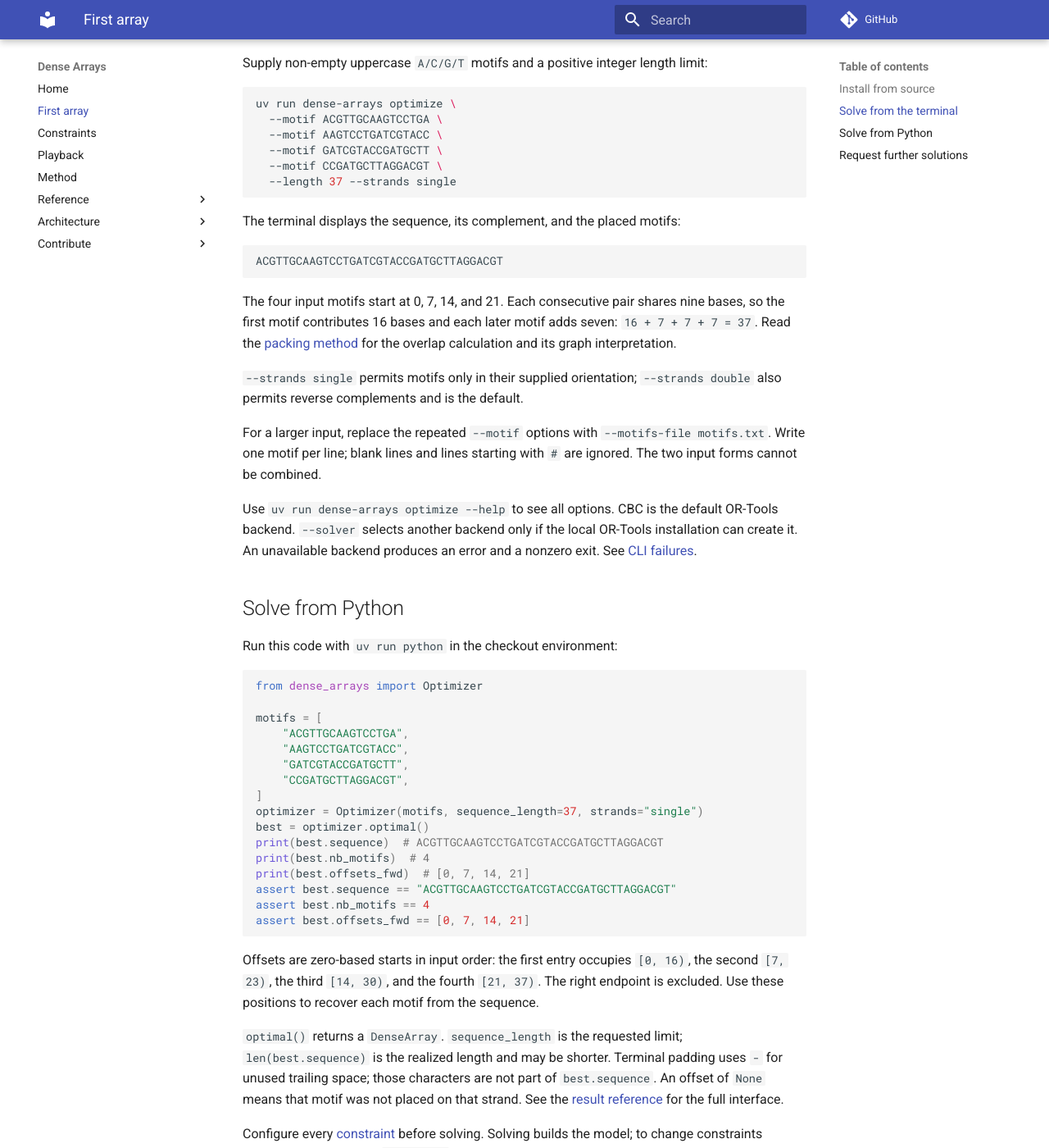
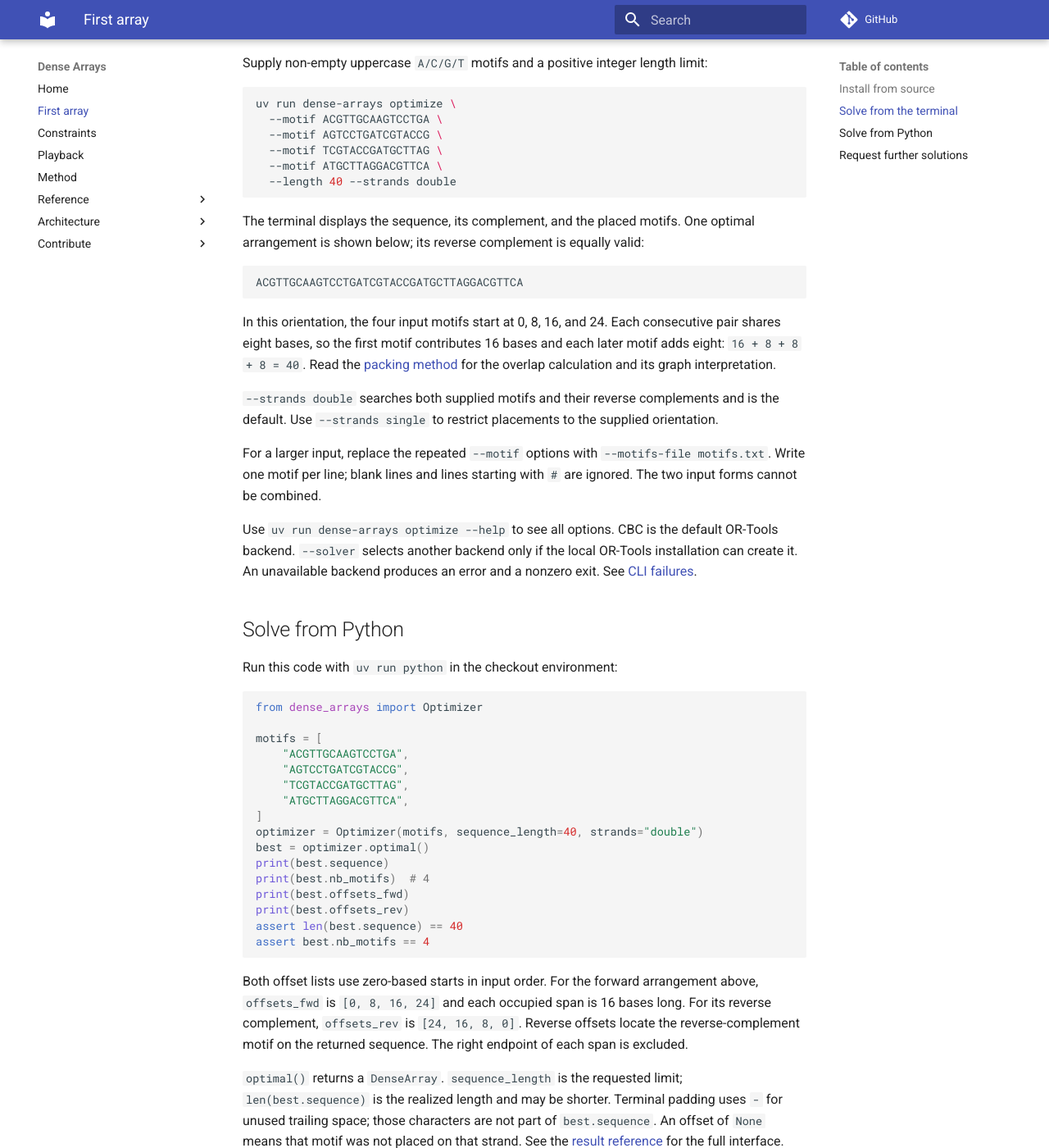
Before and after one commit to e-south/dense-arrays, an MkDocs documentation site: the page built from docs/quickstart.md, in a window 1280 px wide and 1400 px high, scrolled down 612 px. Shown: the whole window at 82% size. Built offline with MkDocs 1.6.1 and Material for MkDocs 9.7.7, drawn with Linux system fonts in a browser that asks for light colours; comment, search, counter and statistics services are not loaded; some of the changed text lies outside the part shown.

Commit message:
Use a 40-base double-strand example and simplify the banner (#17)

````diff
--- a/docs/quickstart.md
+++ b/docs/quickstart.md
@@ -5,7 +5,7 @@ description: Install from source, solve a small CBC example, and read its sequen
 
 # Create your first array
 
-Pack four 16-base motifs into a 37-base sequence, then read where each motif
+Pack four 16-base motifs into a 40-base sequence, then read where each motif
 starts. The compatible overlaps let the motifs share bases. For your own
 library, the length limit may allow only a subset of the motifs to be placed.
 
@@ -32,25 +32,27 @@ Supply non-empty uppercase `A/C/G/T` motifs and a positive integer length limit:
 ```bash
 uv run dense-arrays optimize \
   --motif ACGTTGCAAGTCCTGA \
-  --motif AAGTCCTGATCGTACC \
-  --motif GATCGTACCGATGCTT \
-  --motif CCGATGCTTAGGACGT \
-  --length 37 --strands single
+  --motif AGTCCTGATCGTACCG \
+  --motif TCGTACCGATGCTTAG \
+  --motif ATGCTTAGGACGTTCA \
+  --length 40 --strands double
 ```
 
-The terminal displays the sequence, its complement, and the placed motifs:
+The terminal displays the sequence, its complement, and the placed motifs.
+One optimal arrangement is shown below; its reverse complement is equally valid:
 
 ```text
-ACGTTGCAAGTCCTGATCGTACCGATGCTTAGGACGT
+ACGTTGCAAGTCCTGATCGTACCGATGCTTAGGACGTTCA
 ```
 
-The four input motifs start at 0, 7, 14, and 21. Each consecutive pair shares
-nine bases, so the first motif contributes 16 bases and each later motif adds
-seven: `16 + 7 + 7 + 7 = 37`. Read the [packing method](method.md) for the
+In this orientation, the four input motifs start at 0, 8, 16, and 24. Each
+consecutive pair shares eight bases, so the first motif contributes 16 bases and each later motif adds
+eight: `16 + 8 + 8 + 8 = 40`. Read the [packing method](method.md) for the
 overlap calculation and its graph interpretation.
 
-`--strands single` permits motifs only in their supplied orientation;
-`--strands double` also permits reverse complements and is the default.
+`--strands double` searches both supplied motifs and their reverse complements
+and is the default. Use `--strands single` to restrict placements to the supplied
+orientation.
 
 For a larger input, replace the repeated `--motif` options with
 `--motifs-file motifs.txt`. Write one motif per line; blank lines and lines
@@ -70,24 +72,25 @@ from dense_arrays import Optimizer
 
 motifs = [
     "ACGTTGCAAGTCCTGA",
-    "AAGTCCTGATCGTACC",
-    "GATCGTACCGATGCTT",
-    "CCGATGCTTAGGACGT",
+    "AGTCCTGATCGTACCG",
+    "TCGTACCGATGCTTAG",
+    "ATGCTTAGGACGTTCA",
 ]
-optimizer = Optimizer(motifs, sequence_length=37, strands="single")
+optimizer = Optimizer(motifs, sequence_length=40, strands="double")
 best = optimizer.optimal()
-print(best.sequence)  # ACGTTGCAAGTCCTGATCGTACCGATGCTTAGGACGT
+print(best.sequence)
 print(best.nb_motifs)  # 4
-print(best.offsets_fwd)  # [0, 7, 14, 21]
-assert best.sequence == "ACGTTGCAAGTCCTGATCGTACCGATGCTTAGGACGT"
+print(best.offsets_fwd)
+print(best.offsets_rev)
+assert len(best.sequence) == 40
 assert best.nb_motifs == 4
-assert best.offsets_fwd == [0, 7, 14, 21]
 ```
 
-Offsets are zero-based starts in input order: the first entry occupies
-`[0, 16)`, the second `[7, 23)`, the third `[14, 30)`, and the fourth `[21, 37)`.
-The right endpoint is excluded. Use these positions to recover each motif
-from the sequence.
+Both offset lists use zero-based starts in input order. For the forward
+arrangement above, `offsets_fwd` is `[0, 8, 16, 24]` and each occupied span is
+16 bases long. For its reverse complement, `offsets_rev` is `[24, 16, 8, 0]`.
+Reverse offsets locate the reverse-complement motif on the returned sequence.
+The right endpoint of each span is excluded.
 
 `optimal()` returns a `DenseArray`. `sequence_length` is the requested limit;
 `len(best.sequence)` is the realized length and may be shorter. Terminal
@@ -111,10 +114,10 @@ the result count, not the time needed to solve each result:
 ```bash
 uv run dense-arrays solutions \
   --motif ACGTTGCAAGTCCTGA \
-  --motif AAGTCCTGATCGTACC \
-  --motif GATCGTACCGATGCTT \
-  --motif CCGATGCTTAGGACGT \
-  --length 37 --strands single \
+  --motif AGTCCTGATCGTACCG \
+  --motif TCGTACCGATGCTTAG \
+  --motif ATGCTTAGGACGTTCA \
+  --length 40 --strands double \
   --max-solutions 3 --diverse
 ```
 
@@ -128,7 +131,7 @@ from itertools import islice
 
 from dense_arrays import Optimizer
 
-optimizer = Optimizer(motifs, sequence_length=37, strands="single")
+optimizer = Optimizer(motifs, sequence_length=40, strands="double")
 for solution in islice(optimizer.solutions_diverse(), 3):
     print(solution.sequence, solution.nb_motifs)
 ```
````
Also changed, not shown: README.md (+9 -7 lines), docs/constraints.md (+17 -16 lines), docs/development/documentation.md (+1 -1 lines), docs/index.md (+1 -1 lines), docs/method.md (+11 -11 lines), docs/playback.md (+10 -10 lines), docs/assets/dense-arrays-banner.svg, docs/assets/motif-packing-process.svg, docs/assets/playback-opening.png, docs/assets/playback-poster.png, 1 other file.
